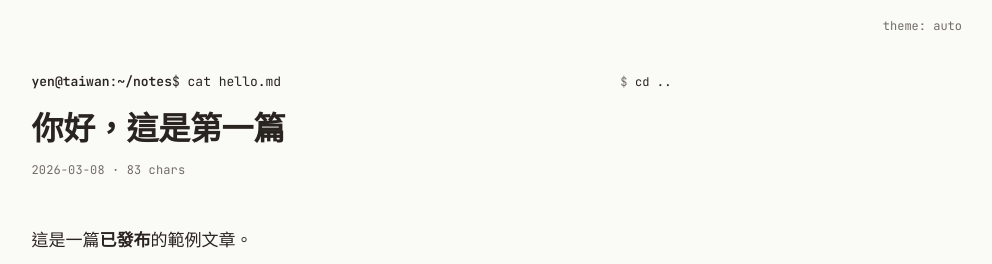
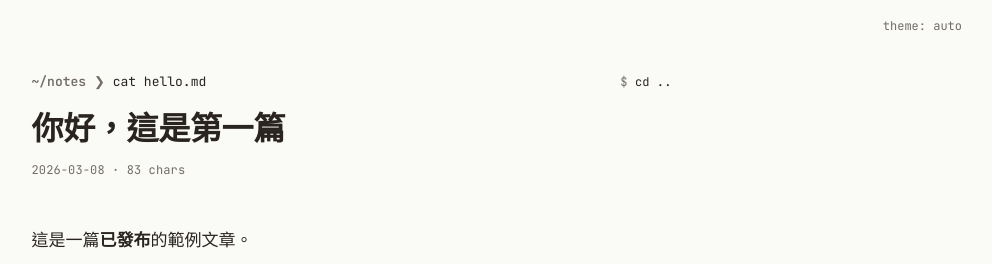
Before and after one commit to laiyenju/laiyenju.github.io, a Jekyll site: the page built from published/2026-03-08-hello.md, in a window 1280 px wide. Shown: the top 264 px of the page, without its empty margins (281-1273 px from the left). Built offline with Jekyll 4.4.1, drawn with Linux system fonts in a browser that asks for light colours; some web fonts are replaced.

Commit message:
Short prompt for commands already run; accent nav
- Lines whose command has run (the ls header, command history, the
  article's cat line) keep only "~/notes ❯", in grey, like a
  transient prompt. The full yen@taiwan:~/notes$ stays on the line
  you can type on, so opening a note collapses it as a terminal would.
- notes/ works/ are accent text with no underline at rest; the open
  section is underlined.

Co-Authored-By: Claude Opus 5.5 <noreply@anthropic.com>
Claude-Session: https://claude.ai/code/session_013iANxFJG53qqgxQt1G8VWB

```diff
--- a/_layouts/default.html
+++ b/_layouts/default.html
@@ -65,7 +65,7 @@
   <article class="post">
     <header class="post-head">
       <div class="post-bar">
-        <p class="post-cmd"><span class="sh-prompt">yen@taiwan</span>:<span class="sh-path">~/notes</span>$ <span class="post-cmd-text">cat {{ file_name }}</span></p>
+        <p class="post-cmd"><span class="sh-dir">~/notes</span> <span class="sh-arrow">❯</span> <span class="post-cmd-text">cat {{ file_name }}</span></p>
         <a class="post-back" href="{{ '/notes/' | relative_url }}"><span class="sh-dollar">$</span> cd ..</a>
       </div>
       <h1 class="post-title">{{ page.title }}</h1>
--- a/_layouts/home.html
+++ b/_layouts/home.html
@@ -51,7 +51,7 @@
           <a class="panel-back sh-back" href="./" data-view-link="home"><span class="sh-dollar">$</span> cd ~</a>
           <p class="sh-keys"><span class="sh-keys-nav"><kbd>↑</kbd> <kbd>↓</kbd> 選擇　<kbd>⏎</kbd> 開啟　<kbd>esc</kbd> 返回　·　</span><kbd>help</kbd></p>
         </div>
-        <p class="sh-line"><span class="sh-prompt">yen@taiwan</span>:<span class="sh-path">~/notes</span>$ <span class="sh-cmd" data-cmd="ls -lt">ls -lt</span></p>
+        <p class="sh-line"><span class="sh-dir">~/notes</span> <span class="sh-arrow">❯</span> <span class="sh-cmd" data-cmd="ls -lt">ls -lt</span></p>
         <p class="sh-line sh-dim sh-total">total {{ year_chars }} chars · {{ year_posts }} {% if year_posts == 1 %}post{% else %}posts{% endif %} in {{ this_year }}</p>
         <ul class="panel-list">
           {{ note_rows }}
@@ -68,7 +68,7 @@
           <a class="panel-back sh-back" href="./" data-view-link="home"><span class="sh-dollar">$</span> cd ~</a>
           <p class="sh-keys"><span class="sh-keys-nav"><kbd>↑</kbd> <kbd>↓</kbd> 選擇　<kbd>⏎</kbd> 開啟　<kbd>esc</kbd> 返回　·　</span><kbd>help</kbd></p>
         </div>
-        <p class="sh-line"><span class="sh-prompt">yen@taiwan</span>:<span class="sh-path">~/works</span>$ <span class="sh-cmd" data-cmd="ls -l">ls -l</span></p>
+        <p class="sh-line"><span class="sh-dir">~/works</span> <span class="sh-arrow">❯</span> <span class="sh-cmd" data-cmd="ls -l">ls -l</span></p>
         <p class="sh-line sh-dim sh-total">total {{ works | size }} {% if works.size == 1 %}work{% else %}works{% endif %} · {{ works_active }} in progress</p>
         <ul class="panel-list">
         {% for work in works %}
--- a/assets/css/site.css
+++ b/assets/css/site.css
@@ -33,7 +33,8 @@
      ink    — what you read: titles, rows, body text.
      accent — 朱 by day, amber by night: where you can act inside this site,
               or what is live right now. It marks (an underline, a number,
-              the live prompt, a status dot); the words themselves stay ink.
+              the live prompt, a status dot); the words themselves stay ink,
+              except the nav (notes/ works/), the way into everything.
      grey   — what describes or leaves: dates, sizes, hints, the way back,
               links out of the site (those also carry ↗).
    Any link, pointed at or focused, turns reverse video (see "Links" below). */
@@ -183,23 +184,20 @@ body.home {
   left: 0;
   right: 0;
   bottom: -6px;
-  height: 1px;
-  background: var(--accent);
-  transition: height 200ms ease, background-color 200ms ease;
+  height: 2px;
+  background: currentColor;
+  transform: scaleX(0);
+  transition: transform 320ms cubic-bezier(0.2, 0, 0, 1);
 }
 .home-nav a:hover {
   opacity: 1;
 }
-body[data-view="notes"] .home-nav a,
-body[data-view="works"] .home-nav a {
-  color: #736d66;
-}
-body .home-nav a[aria-current="page"] {
-  color: #2a2420;
+/* The way into the site, so its words carry the accent; the open section is underlined. */
+body .home-nav a {
+  color: var(--accent);
 }
 .home-nav a[aria-current="page"]::after {
-  height: 2px;
-  background: currentColor;
+  transform: scaleX(1);
 }
 @media (min-width: 900px) {
   .home-nav {
@@ -401,11 +399,9 @@ body.theme-night .home-role,
 body.theme-night .home-slogan,
 body.theme-night .home-copy,
 body.theme-night .home-panel,
-body.theme-night .panel-back:hover,
-body.theme-night .home-nav a[aria-current="page"] { color: #e8e6e3; }
+body.theme-night .panel-back:hover { color: #e8e6e3; }
+body.theme-night .home-nav a { color: var(--accent); }
 body.theme-night .panel-head { color: #8a8f99; }
-body.theme-night[data-view="notes"] .home-nav a,
-body.theme-night[data-view="works"] .home-nav a { color: #7f848e; }
 body.theme-night { --accent: #f5b942; }
 body.theme-night .home-links { color: #8a8f99; }
 body.theme-night .panel-more { color: #e8e6e3; }
@@ -422,6 +418,9 @@ body.theme-night .home-puffer { filter: drop-shadow(0 0 3px rgba(242, 176, 80, 0
 .sh-prompt { color: #2a2420; font-weight: 600; }
 .sh-live .sh-prompt { color: var(--accent); }
 .sh-path { color: #2a2420; font-weight: 600; }
+/* Commands already run: a short prompt in grey, so the command reads first. */
+.sh-dir { color: #736d66; font-weight: 600; }
+.sh-arrow { color: #736d66; }
 .sh-dim { color: #736d66; }
 .sh-cmd::after {
   content: ""; display: inline-block; width: 0.6em; height: 1.05em; margin-left: 2px;
@@ -533,6 +532,8 @@ body.theme-night .work-desc { color: #8a8f99; }
 body.theme-night .sh-prompt { color: #e8e6e3; }
 body.theme-night .sh-live .sh-prompt { color: var(--accent); }
 body.theme-night .sh-path { color: #e8e6e3; }
+body.theme-night .sh-dir,
+body.theme-night .sh-arrow { color: #8a8f99; }
 body.theme-night .sh-keys kbd { border-color: rgba(232, 230, 227, 0.3); }
 body.theme-night .home-panel .panel-back.sh-back { color: #8a8f99; }
 body.theme-night .sh-back .sh-dollar { color: #8a8f99; }
--- a/assets/js/post.js
+++ b/assets/js/post.js
@@ -220,7 +220,7 @@
     function say(text, prompt) {
       var p = document.createElement("p");
       if (prompt) {
-        p.innerHTML = '<span class="sh-prompt">yen@taiwan</span>:<span class="sh-path">~/notes</span>$ ';
+        p.innerHTML = '<span class="sh-dir">~/notes</span> <span class="sh-arrow">❯</span> '; // short, as in shell.js
         p.appendChild(document.createTextNode(text));
       } else {
         p.className = "sh-dim";
--- a/assets/js/shell.js
+++ b/assets/js/shell.js
@@ -68,8 +68,10 @@
     function say(text, prompt) {
       var p = document.createElement("p");
       if (prompt) {
-        p.innerHTML = '<span class="sh-prompt">yen@taiwan</span>:<span class="sh-path"></span>$ ';
-        p.querySelector(".sh-path").textContent = path;
+        // A command that has run keeps only a short prompt; the full one is
+        // for the line you can still type on.
+        p.innerHTML = '<span class="sh-dir"></span> <span class="sh-arrow">❯</span> ';
+        p.querySelector(".sh-dir").textContent = path;
         p.appendChild(document.createTextNode(text));
       } else {
         p.className = "sh-dim";
```
Also changed, not shown: README.md.
